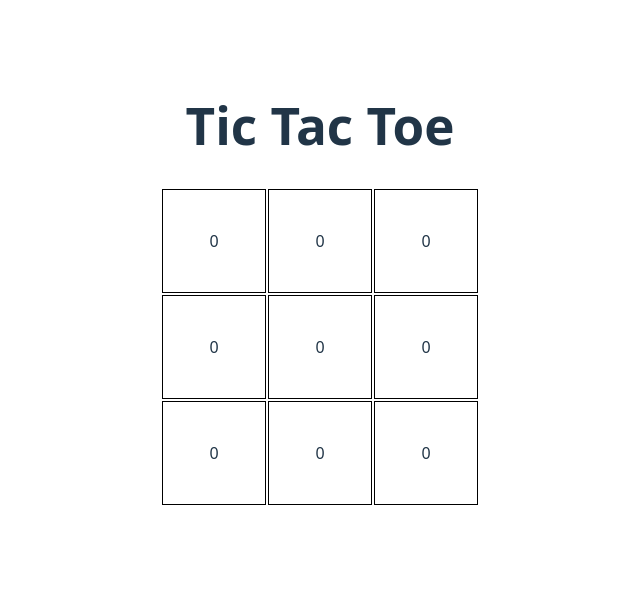
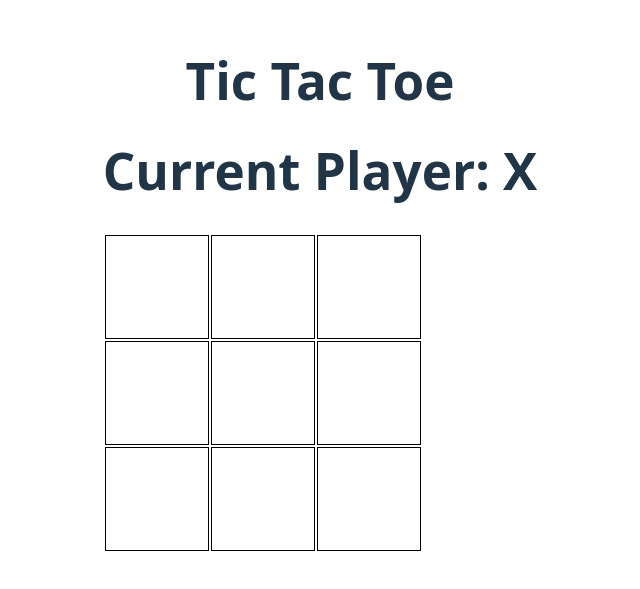
Before and after one commit to YZaritsky/tic-tac-toe-tdd, a React (Vite) app: page / in a window 1280 px wide. Shown: the part 115-704 px from the top of the page, without its empty margins (320-960 px from the left). Built offline with nearby package versions, Linux system fonts and the light colour scheme.

Commit message:
Step 03 - props drilling current player sign

```diff
--- a/src/App.jsx
+++ b/src/App.jsx
@@ -1,34 +1,51 @@
 import './App.css'
 import {useState} from "react";
 
-const Cell = () => {
-    const [val, setVal] = useState(0);
+const Cell = ({currentPlayer, toggleCurrentPlayer}) => {
+    const [val, setVal] = useState(null);
+
+    const onClickHandler = () => {
+        if (val === null) {
+            setVal(currentPlayer);
+            toggleCurrentPlayer();
+        }
+    }
 
     return (
-        <td  onClick={() => setVal(val + 1)}>{val}</td>
+        <td onClick={onClickHandler}>{val}</td>
     )
 }
 
-const Row = () => {
+const Row = ({currentPlayer, toggleCurrentPlayer}) => {
     return (
         <tr>
-            <Cell/>
-            <Cell/>
-            <Cell/>
+            {[1, 2, 3].map(index =>
+                <Cell
+                    key={index}
+                    currentPlayer={currentPlayer}
+                    toggleCurrentPlayer={toggleCurrentPlayer}
+                />
+            )}
         </tr>
     )
 }
 
 function App() {
+    const [currentPlayer, setCurrentPlayer] = useState('X');
+    const togglePlayer = () => {
+        setCurrentPlayer(currentPlayer === 'X' ? 'O' : 'X');
+    }
+
     return (
         <body>
         <header>
             <h1>Tic Tac Toe</h1>
+            <h1 data-testid="current-player">Current Player: {currentPlayer}</h1>
             <table>
                 <tbody>
-                <Row/>
-                <Row/>
-                <Row/>
+                {[1, 2, 3].map(row => (
+                    <Row key={row} currentPlayer={currentPlayer} toggleCurrentPlayer={togglePlayer}/>
+                ))}
                 </tbody>
             </table>
         </header>
```
Also changed, not shown: 1 other file (tests, documents, lock files or other folders).
